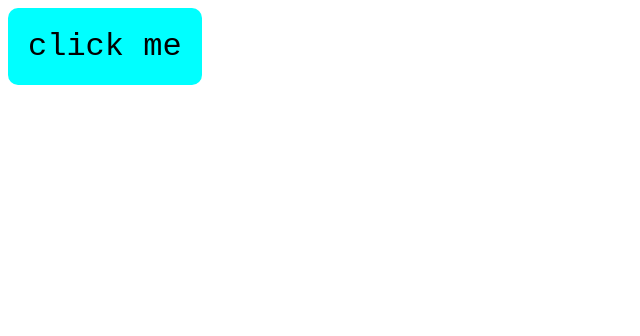
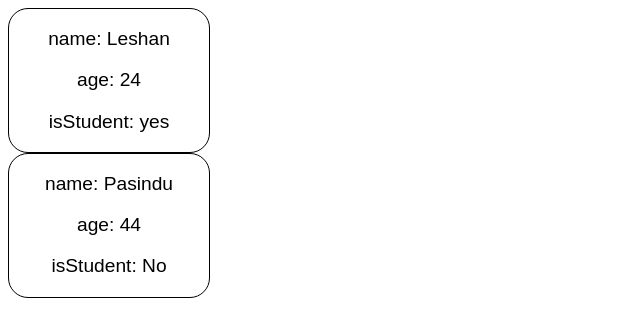
Before and after one commit to Leshan21/learn-react-course, a React (Vite) app: page / in a window 1280 px wide. Shown: the top 336 px of the page, without its empty margins (0-640 px from the left). Built offline with nearby package versions, Linux system fonts and the light colour scheme.

Commit message:
use props

```diff
--- a/src/App.jsx
+++ b/src/App.jsx
@@ -2,11 +2,14 @@
 import Footer from './Footer.jsx'
 import Card from './Card.jsx'
 import Button from './Button/Button.jsx'
+import Student from './Student/Student.jsx'
+
 
 function App() {
   return(
     <>
-      <Button/>
+      <Student name="Leshan" age={24} isStudent={true}/>
+      <Student name="Pasindu" age={44} isStudent={false}/>
     </>
 
   );
--- /dev/null
+++ b/src/Student/Student.jsx
@@ -0,0 +1,14 @@
+import styles from './Student.module.css'
+
+
+function Student(props){
+    return(
+        <div className={styles.div}>
+            <p>name: {props.name}</p>
+            <p>age: {props.age}</p>
+            <p>isStudent: {props.isStudent ? "yes": "No"}</p>
+        </div>
+    );
+}
+
+export default Student
--- /dev/null
+++ b/src/Student/Student.module.css
@@ -0,0 +1,8 @@
+.div{
+    border: 1px solid black;
+    border-radius: 20px;
+    text-align: center;
+    font-size: larger;
+    font-family: Arial, Helvetica, sans-serif;
+    max-width: 200px;
+}
```
